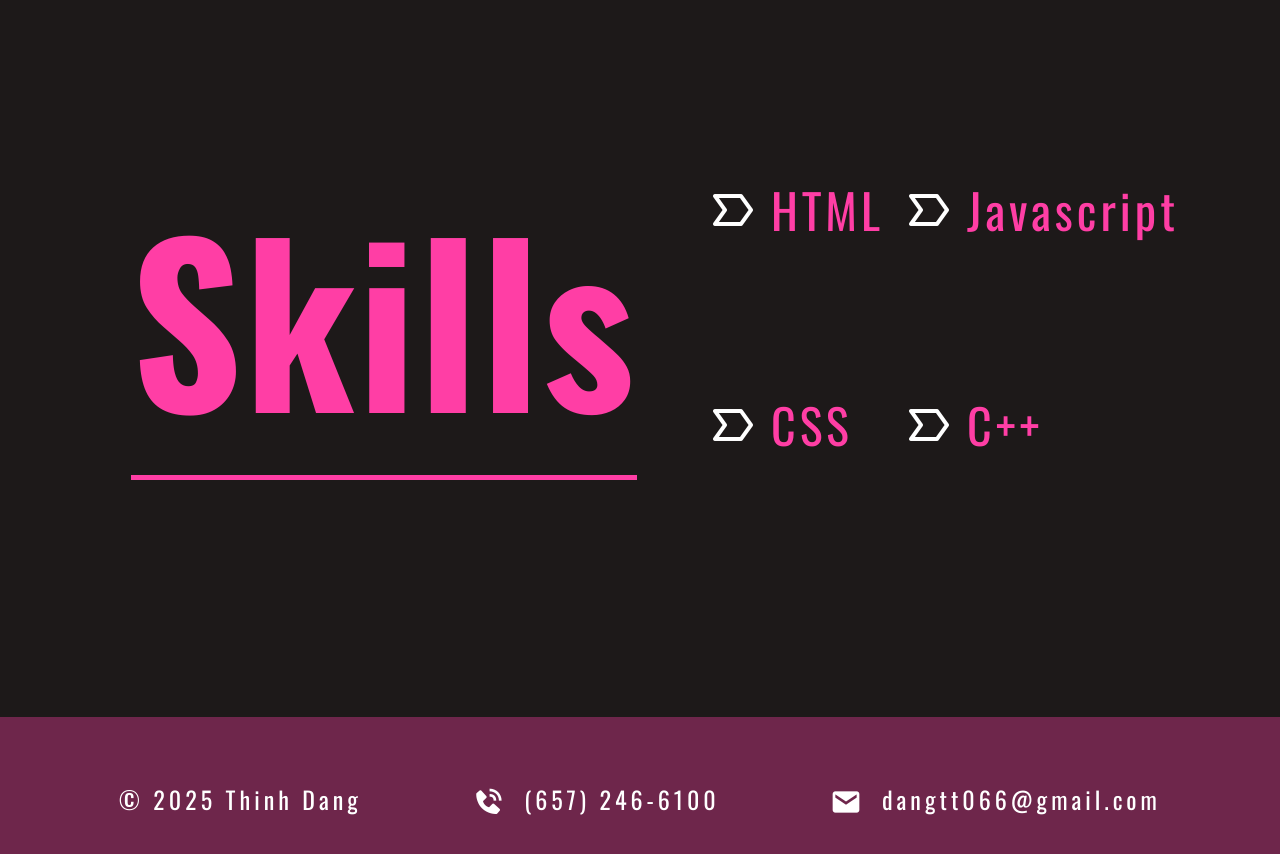
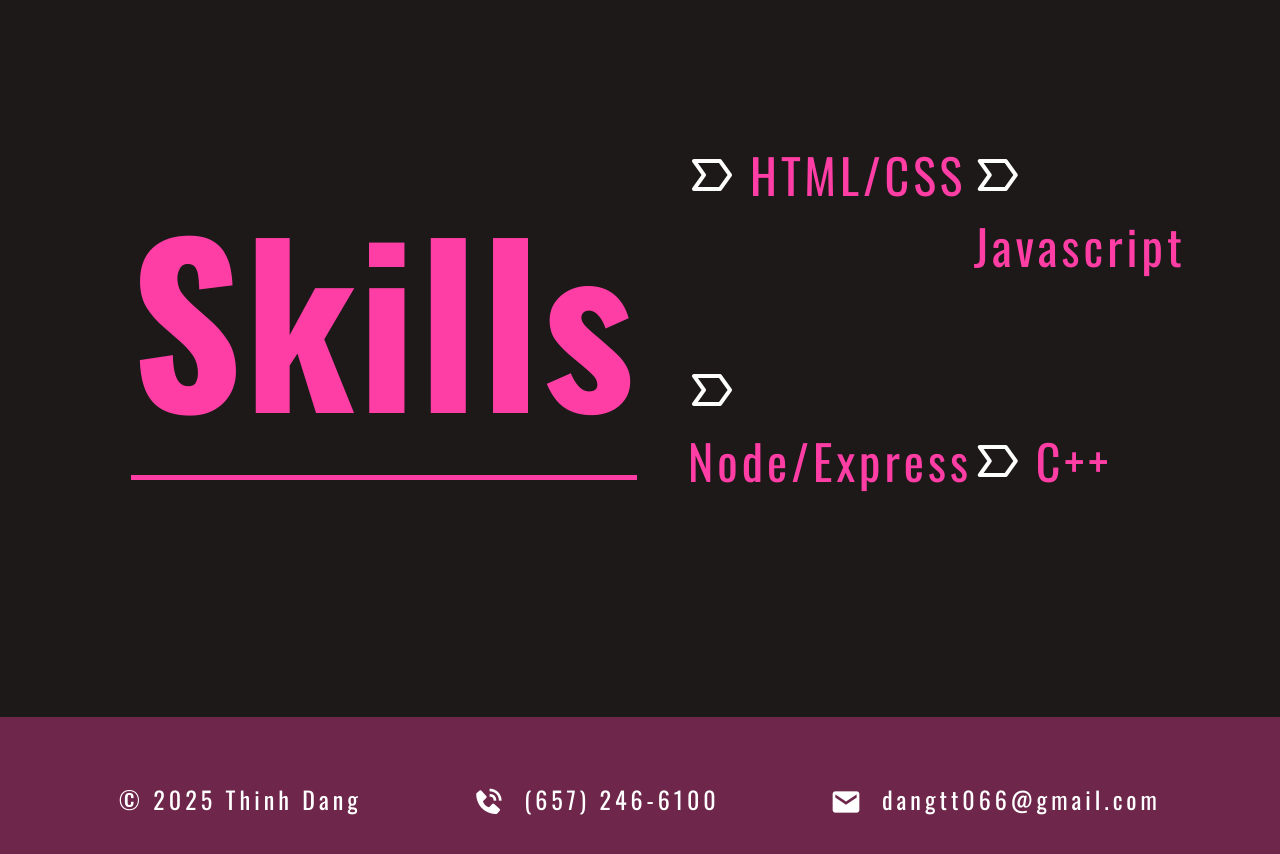
Before and after one commit to dangtruong06/Portfolio, a website: page about.html in a window 1280 px wide. Shown: the part 1140-1994 px from the top of the page. Drawn offline with nearby package versions, Linux system fonts and the light colour scheme.

Commit message:
updated resume and name

```diff
--- a/about.html
+++ b/about.html
@@ -55,8 +55,8 @@
 
         <div class="skills-box">
             <ul>
-                <li><i class='bx bx-label'></i>HTML</li>
-                <li><i class='bx bx-label'></i>CSS</li>
+                <li><i class='bx bx-label'></i>HTML/CSS</li>
+                <li><i class='bx bx-label'></i>Node/Express</li>
             </ul>
             <ul>
                 <li><i class='bx bx-label'></i>Javascript</li>
```
Also changed, not shown: index.html (+1 -1 lines).
